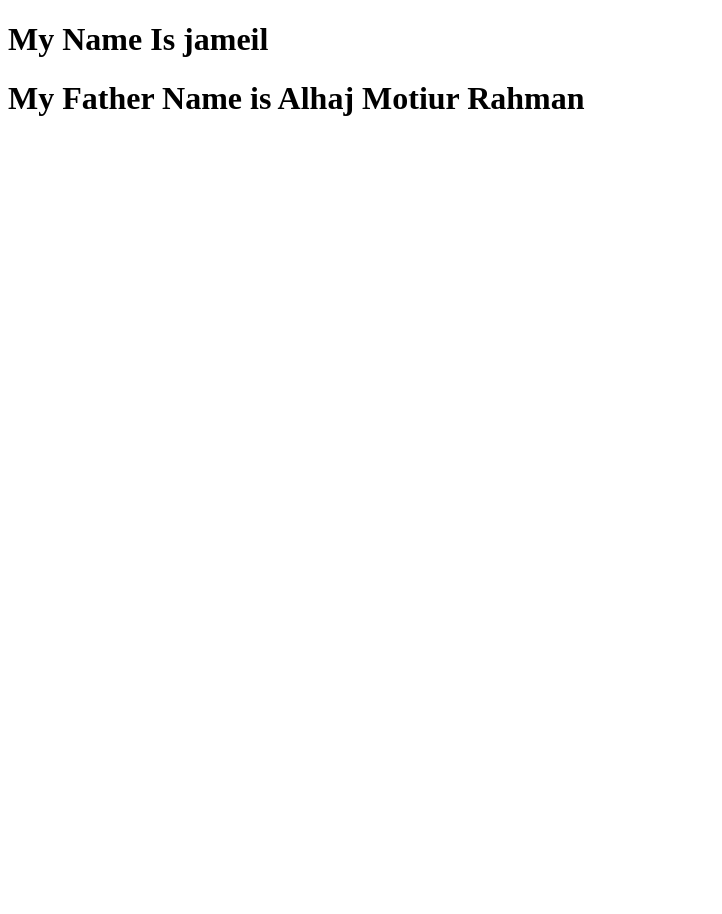
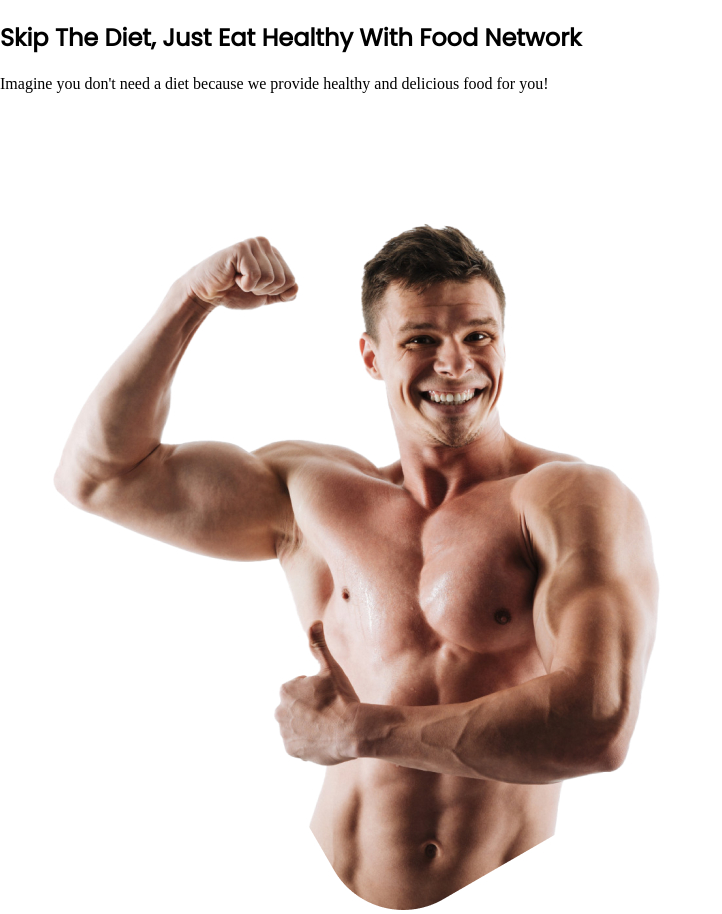
Before and after one commit to jamilRahman/Hero_Personal_Project, a plain HTML site: page index.html in a window 1280 px wide. Shown: the whole page, without its empty margins (0-722 px from the left). Before the commit the page ends 800 px from the top, so only its background shows below. Drawn offline with Linux system fonts and the light colour scheme.

Commit message:
Text and Image add

```diff
--- a/index.css
+++ b/index.css
@@ -0,0 +1,11 @@
+body{
+    margin: 0px;
+}
+.text h1{
+
+    font-family: 'Poppins', sans-serif;
+}
+.img{
+
+    background-image: url("images/shapes/shape1.png");
+}
--- a/index.html
+++ b/index.html
@@ -6,10 +6,28 @@
     <meta name="viewport" content="width=device-width, initial-scale=1.0">
     <link rel="stylesheet" href="index.css">
     <link rel="icon" type="images/x-icon" href="/images/fav.png">
+    <link rel="preconnect" href="https://fonts.googleapis.com">
+    <link rel="preconnect" href="https://fonts.gstatic.com" crossorigin>
+    <link href="https://fonts.googleapis.com/css2?family=Poppins&display=swap" rel="stylesheet">
     <title>Hero Personal Project</title>
 </head>
 <body>
-    <h1>My Name Is jameil</h1>
-    <h1>My Father Name is Alhaj Motiur Rahman</h1>
+    <section>
+           <div class="text">
+            <h1>Skip The Diet,
+                Just Eat Healthy
+                With Food Network</h1>
+                <p>Imagine you don't need a diet because we provide
+                    healthy and delicious food for you!</p>
+           </div>
+
+           <div class="image">
+              <img src="images/male/Hero Image.jpg">
+
+           </div>
+    </section>
+
+
+
 </body>
 </html>
```
Also changed, not shown: images/shapes/shape1.png (renamed from images/shapes/Group 8450.png).
